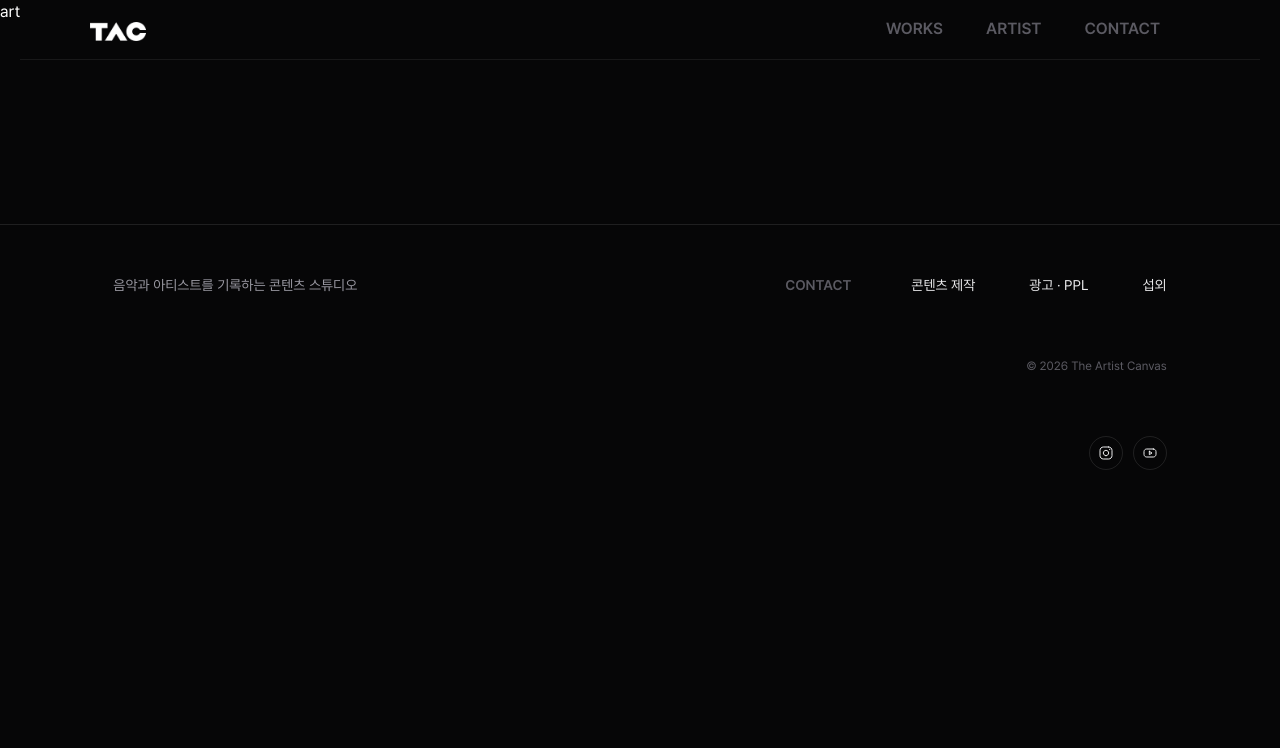
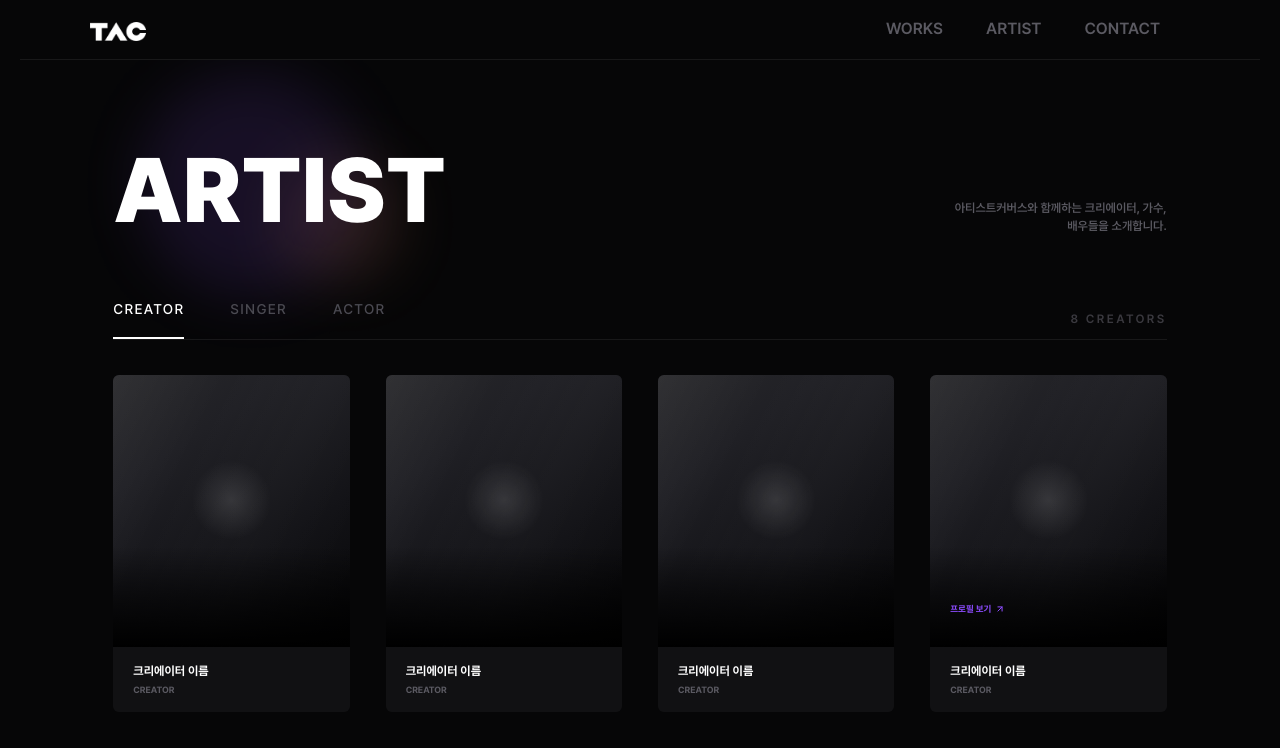
Before and after one commit to artistcanvas/TheArtistCanvas, a Next.js app: page /artist in a window 1280 px wide. Shown: the top 748 px of the page. Built offline with nearby package versions, Linux system fonts and the light colour scheme.

Commit message:
work card

```diff
--- /dev/null
+++ b/app/_components/artist/Artist.tsx
@@ -0,0 +1,120 @@
+"use client";
+
+import { useMemo, useState } from "react";
+import SectionHeading from "../layout/SectionHeading";
+import ArtistCard from "./ArtistCard";
+
+type ArtistTab = "CREATOR" | "SINGER" | "ACTOR";
+
+export type ArtistProfile = {
+  name: string;
+  role: ArtistTab;
+  isFeatured?: boolean;
+};
+
+const artistsByTab: Record<ArtistTab, ArtistProfile[]> = {
+  CREATOR: [
+    { name: "크리에이터 이름", role: "CREATOR" },
+    { name: "크리에이터 이름", role: "CREATOR" },
+    { name: "크리에이터 이름", role: "CREATOR" },
+    { name: "크리에이터 이름", role: "CREATOR", isFeatured: true },
+    { name: "크리에이터 이름", role: "CREATOR" },
+    { name: "크리에이터 이름", role: "CREATOR" },
+    { name: "크리에이터 이름", role: "CREATOR" },
+    { name: "크리에이터 이름", role: "CREATOR" },
+  ],
+  SINGER: [
+    { name: "싱어 이름", role: "SINGER" },
+    { name: "싱어 이름", role: "SINGER" },
+    { name: "싱어 이름", role: "SINGER", isFeatured: true },
+    { name: "싱어 이름", role: "SINGER" },
+    { name: "싱어 이름", role: "SINGER" },
+    { name: "싱어 이름", role: "SINGER" },
+    { name: "싱어 이름", role: "SINGER" },
+    { name: "싱어 이름", role: "SINGER" },
+  ],
+  ACTOR: [
+    { name: "배우 이름", role: "ACTOR" },
+    { name: "배우 이름", role: "ACTOR" },
+    { name: "배우 이름", role: "ACTOR" },
+    { name: "배우 이름", role: "ACTOR", isFeatured: true },
+    { name: "배우 이름", role: "ACTOR" },
+    { name: "배우 이름", role: "ACTOR" },
+    { name: "배우 이름", role: "ACTOR" },
+    { name: "배우 이름", role: "ACTOR" },
+  ],
+};
+
+const tabs = Object.keys(artistsByTab) as ArtistTab[];
+
+export default function Artist() {
+  const [activeTab, setActiveTab] = useState<ArtistTab>("CREATOR");
+  const artists = useMemo(() => artistsByTab[activeTab], [activeTab]);
+  const artistCountLabel = `${artists.length} ${activeTab}S`;
+
+  return (
+    <div className="w-full max-w-[1920px] px-5 md:px-[clamp(20px,calc((170/1920)*100vw),170px)]">
+      <SectionHeading
+        title="ARTIST"
+        des={
+          <>
+            아티스트커버스와 함께하는 크리에이터, 가수,
+            <br />
+            배우들을 소개합니다.
+          </>
+        }
+      />
+
+      <div className="mt-[4px] md:mt-[20px]">
+        <div className="flex items-center justify-between border-b border-[#181819]">
+          <div
+            role="tablist"
+            aria-label="Artist categories"
+            className="flex gap-[clamp(29px,calc((50/1920)*100vw),50px)] overflow-x-auto md:gap-[46px]"
+          >
+            {tabs.map((tab) => {
+              const isActive = tab === activeTab;
+
+              return (
+                <button
+                  key={tab}
+                  type="button"
+                  role="tab"
+                  aria-selected={isActive}
+                  onClick={() => setActiveTab(tab)}
+                  className={`relative shrink-0 pb-[19px] text-[14px] font-medium tracking-[1.3px] uppercase transition-colors ${
+                    isActive
+                      ? "text-white"
+                      : "text-[#4B4A52] hover:text-[#9A99A2]"
+                  }`}
+                >
+                  {tab}
+                  {isActive ? (
+                    <span className="absolute inset-x-0 bottom-0 h-[2px] bg-white" />
+                  ) : null}
+                </button>
+              );
+            })}
+          </div>
+
+          <p className="hidden text-[clamp(12px,calc((14/1920)*100vw),14px)] font-semibold tracking-[2.42px] text-[#3A393F] md:block">
+            {artistCountLabel}
+          </p>
+        </div>
+
+        <p className="mt-[23px] text-right text-[12px] font-semibold tracking-[2.08px] text-[#3A393F] md:hidden">
+          {artistCountLabel}
+        </p>
+
+        <div className="mt-[12px] grid grid-cols-1 gap-[10px] md:mt-[35px] md:grid-cols-2 md:gap-x-[36px] md:gap-y-[38px] xl:grid-cols-4">
+          {artists.map((artist, index) => (
+            <ArtistCard
+              key={`${artist.role}-${artist.name}-${index}`}
+              artist={artist}
+            />
+          ))}
+        </div>
+      </div>
+    </div>
+  );
+}
--- /dev/null
+++ b/app/_components/artist/ArtistCard.tsx
@@ -0,0 +1,34 @@
+import { ArrowUpRight } from "lucide-react";
+import type { ArtistProfile } from "./Artist";
+
+export default function ArtistCard({ artist }: { artist: ArtistProfile }) {
+  return (
+    <article className="group overflow-hidden rounded-[6px] bg-[#09090B]">
+      <div className="relative aspect-[335/335] overflow-hidden bg-[#101014] md:aspect-[302/347]">
+        <div className="absolute inset-0 bg-[linear-gradient(145deg,#28282B_0%,#202025_27%,#101014_66%,#050506_100%)]" />
+        <div className="absolute inset-0 bg-[radial-gradient(circle_at_50%_46%,rgba(255,255,255,0.12),transparent_21%),linear-gradient(116deg,rgba(255,255,255,0.045)_0%,transparent_31%,rgba(255,255,255,0.025)_60%,transparent_100%)]" />
+        <div className="absolute inset-x-0 bottom-0 h-[37%] bg-gradient-to-t from-black via-black/54 to-transparent" />
+
+        {artist.isFeatured ? (
+          <button
+            type="button"
+            aria-label={`${artist.name} 프로필 보기`}
+            className="absolute bottom-[27px] left-[20px] flex items-center gap-[4px] text-[10px] font-bold text-[#8D4CFF] transition-colors group-hover:text-white md:bottom-[31px] md:left-[20px] md:text-[9px]"
+          >
+            프로필 보기
+            <ArrowUpRight aria-hidden="true" size={10} strokeWidth={2.4} />
+          </button>
+        ) : null}
+      </div>
+
+      <div className="bg-[#111113] px-[20px] pb-[17px] pt-[16px] md:px-[20px] md:pb-[18px] md:pt-[18px]">
+        <h3 className="text-[14px] font-bold leading-none text-white md:text-[12px]">
+          {artist.name}
+        </h3>
+        <p className="mt-[8px] text-[10px] font-bold leading-none text-[#5B5A62] md:text-[9px]">
+          {artist.role}
+        </p>
+      </div>
+    </article>
+  );
+}
--- a/app/_components/works/WorkCard.tsx
+++ b/app/_components/works/WorkCard.tsx
@@ -3,23 +3,22 @@ import type { Work } from "./Works";
 
 export default function WorkCard({ work }: { work: Work }) {
   return (
-    <article className="group overflow-hidden rounded-[6px] bg-[#111113]">
-      <div className="relative aspect-[335/190] overflow-hidden bg-[#101014] md:aspect-[302/168]">
-        <div className="absolute inset-0 bg-[linear-gradient(116deg,#222127_0%,#17171b_42%,#08080a_72%,#050506_100%)]" />
-        <div className="absolute inset-0 bg-[radial-gradient(circle_at_20%_10%,rgba(255,255,255,0.08),transparent_24%),linear-gradient(58deg,transparent_0%,transparent_43%,rgba(255,255,255,0.045)_44%,rgba(255,255,255,0.01)_62%,transparent_63%)]" />
-        {work.isFeatured ? (
-          <span className="absolute right-[14px] top-[14px] rounded-full bg-[#8D4CFF] px-[9px] py-[4px] text-[9px] font-bold text-white md:right-[12px] md:top-[12px] md:px-[8px] md:py-[3px] md:text-[8px]">
-            MAKING FILM
-          </span>
-        ) : null}
+    <article className="group overflow-hidden rounded-[8px] bg-[#111113] transition-colors duration-300">
+      <div className="relative aspect-[335/190] overflow-hidden bg-[#0B0B0D] md:aspect-[302/168]">
+        <div className="absolute inset-0 bg-[linear-gradient(116deg,#202026_0%,#151519_42%,#060607_72%,#020203_100%)] transition-opacity duration-300 group-hover:opacity-70" />
+        <div className="absolute inset-0 bg-[radial-gradient(circle_at_20%_10%,rgba(255,255,255,0.07),transparent_24%),linear-gradient(58deg,transparent_0%,transparent_43%,rgba(255,255,255,0.04)_44%,rgba(255,255,255,0.01)_62%,transparent_63%)] opacity-70 transition-opacity duration-300 group-hover:opacity-25" />
+        <div className="absolute inset-x-0 bottom-0 h-[45%] bg-[linear-gradient(180deg,transparent_0%,rgba(0,0,0,0.62)_100%)] opacity-0 transition-opacity duration-300 group-hover:opacity-100" />
+        <span className="absolute flex items-center tracking-[1.1px] right-[14px] top-[14px] rounded-full border border-[#9456FF]/50 bg-[#9456FF]/20 pb-[clamp(4px,calc((5.5/1920)*100vw),5.5px)] pt-[clamp(4px,calc((6/1920)*100vw),6px)] text-[clamp(9px,calc((11/1920)*100vw),11px)] font-bold text-[#9456FF] opacity-0 shadow-[0_0_18px_rgba(141,76,255,0.18)] transition-opacity duration-300 group-hover:opacity-100 md:right-[12px] md:top-[12px] px-[clamp(8px,calc((13/1920)*100vw),13px)]">
+          {work.type}
+        </span>
       </div>
 
-      <div className="flex items-end justify-between bg-[#151517] px-[20px] py-[14px] md:px-[16px] md:py-[13px]">
+      <div className="flex items-start justify-between bg-[#151517] px-[20px] py-[14px] transition-colors duration-300 group-hover:bg-[#111113] md:px-[16px] md:py-[13px]">
         <div>
-          <h3 className="text-[14px] font-bold text-white md:text-[12px]">
+          <h3 className="text-[clamp(14px,calc((16/1920)*100vw),16px)] font-semibold leading-tight text-white md:text-[12px]">
             {work.title}
           </h3>
-          <p className="mt-[5px] text-[11px] font-bold text-[#5B5A62] md:text-[9px]">
+          <p className="mt-[5.6px] text-[12px] md:text-[11px] font-medium leading-none tracking-[1.1px] text-[#5B5A62]">
             {work.type} · {work.year}
           </p>
         </div>
@@ -27,7 +26,7 @@ export default function WorkCard({ work }: { work: Work }) {
         <button
           type="button"
           aria-label={`${work.title} 자세히 보기`}
-          className="flex size-[22px] items-center justify-center text-[#5B5A62] transition-colors group-hover:text-[#8D4CFF] md:size-[18px]"
+          className="flex size-[22px] shrink-0 items-center justify-center text-[#5B5A62] transition-colors duration-300 group-hover:text-[#8D4CFF] md:size-[18px]"
         >
           <ArrowUpRight aria-hidden="true" size={13} strokeWidth={2} />
         </button>
--- a/app/artist/page.tsx
+++ b/app/artist/page.tsx
@@ -1,3 +1,9 @@
+import Artist from "../_components/artist/Artist";
+
 export default function ArtistPage() {
-  return <div>artist page</div>;
+  return (
+    <div className="w-full pt-[clamp(129px,calc((217/1920)*100vw),217px)]">
+      <Artist />
+    </div>
+  );
 }
```
